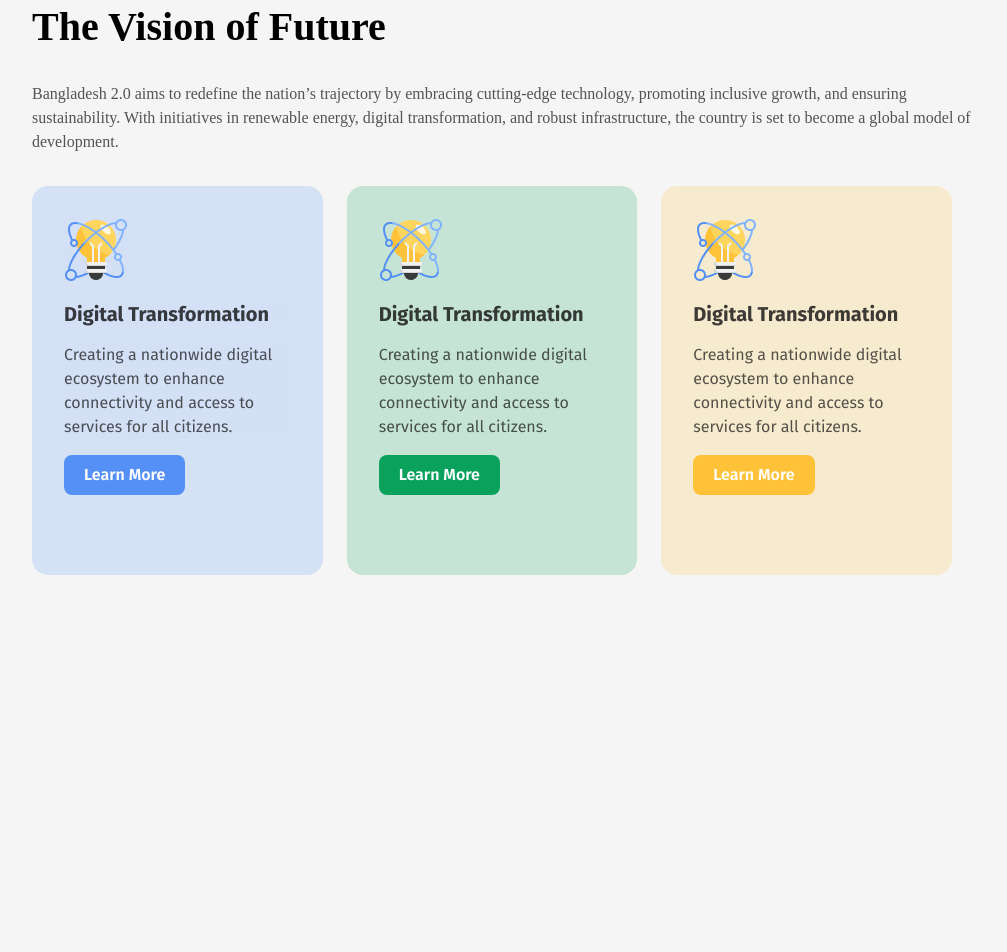
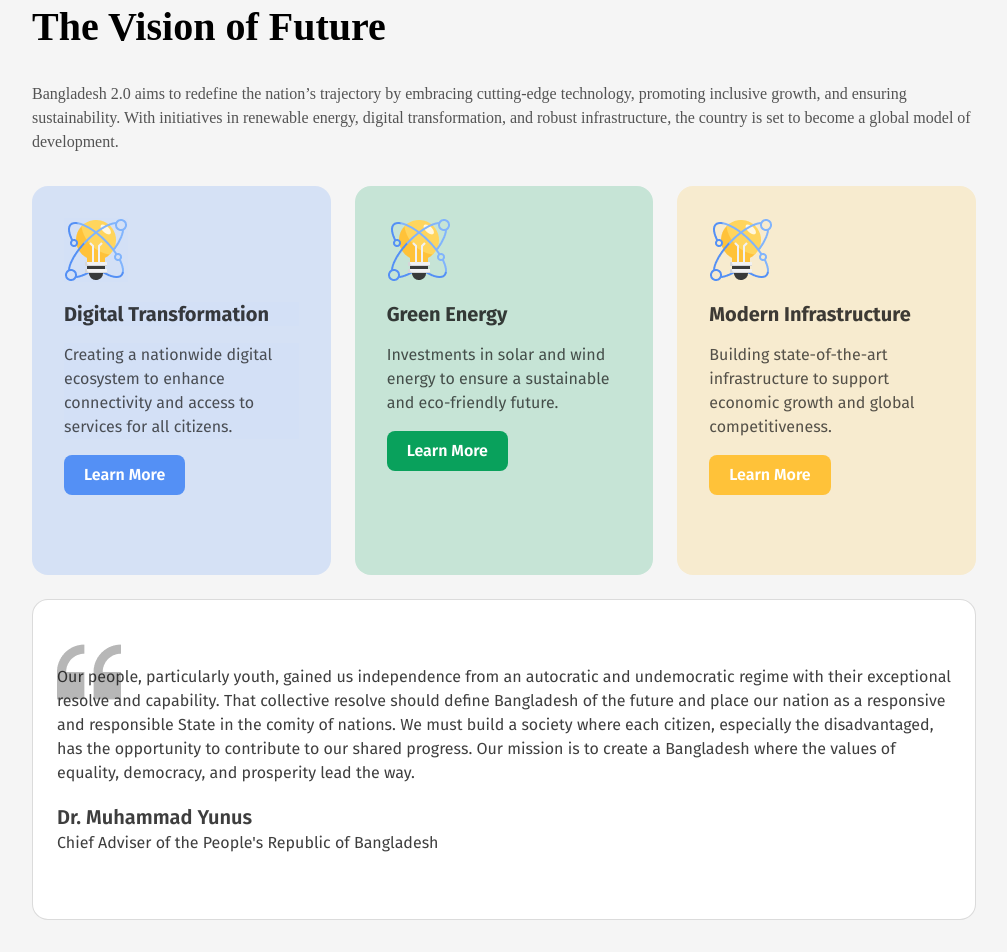
Before and after one commit to Md-Shahriar-Rahman-Shihab/Assignment-001-Programming-Hero, a plain HTML site: page index.html in a window 1280 px wide. Shown: the part 1424-2376 px from the top of the page, without its empty margins (136-1143 px from the left). Before the commit the page ends 2031 px from the top, so only its background shows below. Drawn offline with Linux system fonts and the light colour scheme.

Commit message:
added quote section

```diff
--- a/index.html
+++ b/index.html
@@ -45,7 +45,7 @@
                     <h4 class="card-title">Infrastructure</h4>
                     <p class="card-description">Developing rapidly, urbanizing steadily, challenges in transport, energy, resilience.</p>
                 </div>
-                <div class="card">
+                <div class="card-4">
                     <img class="card-image" src="./assets/card-icon.png" alt="">
                     <h4 class="card-title">Empowerment</h4>
                     <p class="card-description">Education, equality, innovation, resilience, inclusion, opportunities, rights, leadership, progress, sustainability.</p>
@@ -64,16 +64,23 @@
                 </div>
                 <div class="vision-card-2">
                     <img src="./assets/card-icon.png" alt="">
-                    <h1>Digital Transformation</h1>
-                    <p>Creating a nationwide digital ecosystem to enhance connectivity and access to services for all citizens.</p>
+                    <h1>Green Energy</h1>
+                    <p>Investments in solar and wind energy to ensure a sustainable and eco-friendly future. </p>
                     <button>Learn More</button>
                 </div>
                 <div class="vision-card-3">
                     <img src="./assets/card-icon.png" alt="">
-                    <h1>Digital Transformation</h1>
-                    <p>Creating a nationwide digital ecosystem to enhance connectivity and access to services for all citizens.</p>
+                    <h1>Modern Infrastructure</h1>
+                    <p>Building state-of-the-art infrastructure to support economic growth and global competitiveness.</p>
                     <button>Learn More</button>
                 </div>
+            </div>
+        </section>
+        <section class="quote-section">
+            <div class="quote-div">
+                <p>Our people, particularly youth, gained us independence from an autocratic and undemocratic regime with their exceptional resolve and capability. That collective resolve should define Bangladesh of the future and place our nation as a responsive and responsible State in the comity of nations. We must build a society where each citizen, especially the disadvantaged, has the opportunity to contribute to our shared progress. Our mission is to create a Bangladesh where the values of equality, democracy, and prosperity lead the way.</p>
+                <h3>Dr. Muhammad Yunus</h3>
+                <p class="quote-sub-description">Chief Adviser of the People's Republic of Bangladesh</p>
             </div>
         </section>
     </main>
--- a/styles/style.css
+++ b/styles/style.css
@@ -8,6 +8,7 @@
 
 body{
     padding: 24px 160px;
+    background-color: #F5F5F5;
 }
 
 nav{
@@ -104,6 +105,17 @@ nav{
     height: 244px;
     border-radius: 16px;
 }
+
+/* For card-4 */
+.card-4{
+    border: 1px solid rgba(14, 14, 14, 0.15);
+    padding: 24px;
+    background-color: white;
+    width: 302px;
+    height: 244px;
+    border-radius: 16px;
+}
+
 .card-image{
     background-color: white;
 }
@@ -120,6 +132,7 @@ nav{
     font-weight: 400;
     line-height: 24px;
 }
+
 
 /* Vision styles */
 .vision-title{
@@ -234,7 +247,6 @@ nav{
 .vision-card-3{
     border: 1px solid rgba(14, 14, 14, 0.15);
     border: none;
-    margin-right: 24px;
     margin-top: 16px;
     padding: 32px;
     background-color: rgba(247, 235, 207, 1);
@@ -277,3 +289,40 @@ nav{
     border: none;
     cursor: pointer;
 }
+
+/* Quote Section Styles */
+.quote-div{
+    border: 1px solid rgba(14, 14, 14, 0.15);
+    border-radius: 16px ;
+    padding: 48px 24px 48px 24px;
+    margin-top: 24px;
+    background-color: white;
+    background-image: url(../assets/quote-bg.png);
+    background-repeat: no-repeat;
+    background-position: 24px 40px;
+
+
+}
+.quote-div p{
+    background-color: rgba(255, 255, 255, 0);
+    font-family: Fira Sans;
+    font-size: 16px;
+    font-weight:400;
+    line-height: 24px;
+    color: rgba(14, 14, 14, 0.8);
+    padding-top: 1px;
+
+
+}
+.quote-div h3{
+    background-color: white;
+    font-family: Fira Sans;
+    font-size: 20px;
+    font-weight:600;
+    line-height: 24px;
+    color: rgba(14, 14, 14, 0.8);
+    margin-bottom: 1px;
+}
+.quote-sub-description{
+    margin-top: 0px;
+}
```
